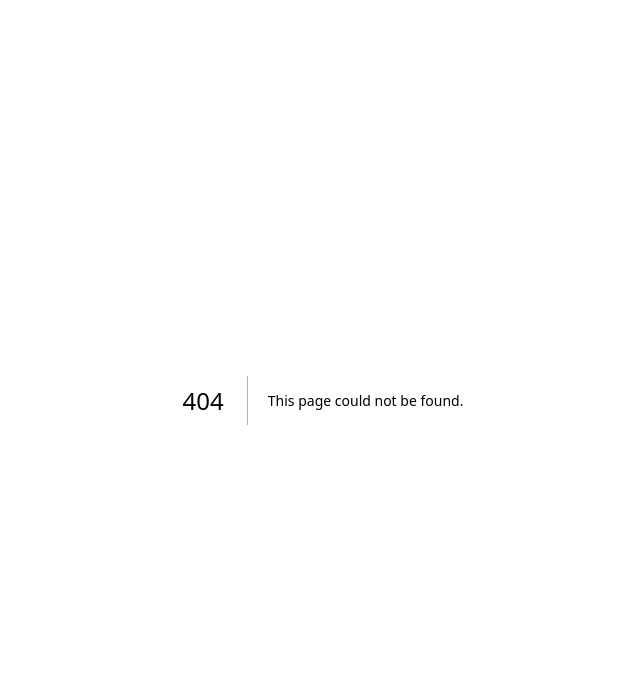
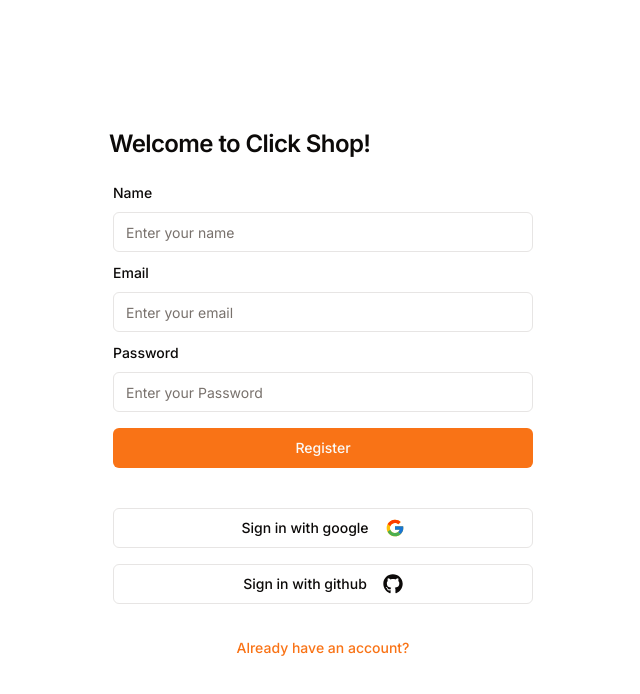
Before and after one commit to prajnaprabhu3/click-shop, a Next.js app: page /auth/register in a window 1280 px wide. Before the commit this address had no page. Shown: the top 694 px of the page, without its empty margins (317-957 px from the left). Built offline with nearby package versions, Linux system fonts and the light colour scheme.

Commit message:
feat: register schema and form

```diff
--- /dev/null
+++ b/app/auth/register/page.tsx
@@ -0,0 +1,9 @@
+import RegisterForm from "@/components/auth/register-form";
+
+export default function Register() {
+  return (
+    <div className="flex items-center justify-center h-screen">
+      <RegisterForm />
+    </div>
+  );
+}
--- /dev/null
+++ b/components/auth/register-form.tsx
@@ -0,0 +1,129 @@
+"use client";
+
+import { LoginSchema } from "@/types/login-schema";
+import {
+  Form,
+  FormItem,
+  FormLabel,
+  FormField,
+  FormControl,
+  FormDescription,
+  FormMessage,
+} from "../ui/form";
+import { AuthCard } from "./auth-card";
+import { zodResolver } from "@hookform/resolvers/zod";
+import { useForm } from "react-hook-form";
+import * as z from "zod";
+import { Input } from "../ui/input";
+import { Button } from "../ui/button";
+import Link from "next/link";
+
+import { useAction } from "next-safe-action/hooks";
+import { emailSignIn } from "@/db/actions/email-signin";
+import { cn } from "@/lib/utils";
+import { useState } from "react";
+import { RegisterSchema } from "@/types/register-schema";
+
+export default function RegisterForm() {
+  const form = useForm<z.infer<typeof RegisterSchema>>({
+    resolver: zodResolver(RegisterSchema),
+    defaultValues: {
+      name: "",
+      email: "",
+      password: "",
+    },
+  });
+
+  const [error, setError] = useState("");
+
+  const onSubmit = (values: z.infer<typeof RegisterSchema>) => {
+    console.log(values, "My Values");
+  };
+
+  return (
+    <AuthCard
+      cardTitle="Welcome to Click Shop!"
+      navigationOptionPath="/auth/login"
+      navigationOptionLabel="Already have an account?"
+      showSocials
+    >
+      <div>
+        <Form {...form}>
+          <form onSubmit={form.handleSubmit(onSubmit)}>
+            <div className="flex flex-col gap-y-2 items-start">
+              <FormField
+                control={form.control}
+                name="name"
+                render={({ field }) => (
+                  <FormItem className="w-full">
+                    <FormLabel>Name</FormLabel>
+                    <FormControl>
+                      <Input
+                        placeholder="Enter your name"
+                        {...field}
+                        type="text"
+                      />
+                    </FormControl>
+                    <FormMessage />
+                  </FormItem>
+                )}
+              ></FormField>
+
+              <FormField
+                control={form.control}
+                name="email"
+                render={({ field }) => (
+                  <FormItem className="w-full">
+                    <FormLabel>Email</FormLabel>
+                    <FormControl>
+                      <Input
+                        placeholder="Enter your email"
+                        {...field}
+                        type="email"
+                        autoComplete="email"
+                      />
+                    </FormControl>
+
+                    <FormMessage />
+                  </FormItem>
+                )}
+              ></FormField>
+
+              <FormField
+                control={form.control}
+                name="password"
+                render={({ field }) => (
+                  <FormItem className="w-full">
+                    <FormLabel>Password</FormLabel>
+                    <FormControl>
+                      <Input
+                        placeholder="Enter your Password"
+                        {...field}
+                        type="password"
+                        autoComplete="current-password"
+                      />
+                    </FormControl>
+                    <FormMessage />
+                  </FormItem>
+                )}
+              ></FormField>
+
+              {/* <Button className="p-0" size={"sm"} variant={"link"} asChild>
+                <Link href="/auth/reset-password">Forgot Password</Link>
+              </Button> */}
+            </div>
+            <Button
+              type="submit"
+              className={cn(
+                "w-full my-4",
+                status === "executing" ? "animate-pulse" : ""
+              )}
+            >
+              Register
+            </Button>
+          </form>
+        </Form>
+      </div>
+    </AuthCard>
+  );
+}
--- /dev/null
+++ b/types/register-schema.ts
@@ -0,0 +1,11 @@
+import * as z from "zod";
+
+export const RegisterSchema = z.object({
+  email: z.string().email(),
+  password: z.string().min(6, {
+    message: "Password must be at leat 6 characters long",
+  }),
+  name: z
+    .string()
+    .min(3, { message: "Please add a name of atlast 3 characters" }),
+});
```
